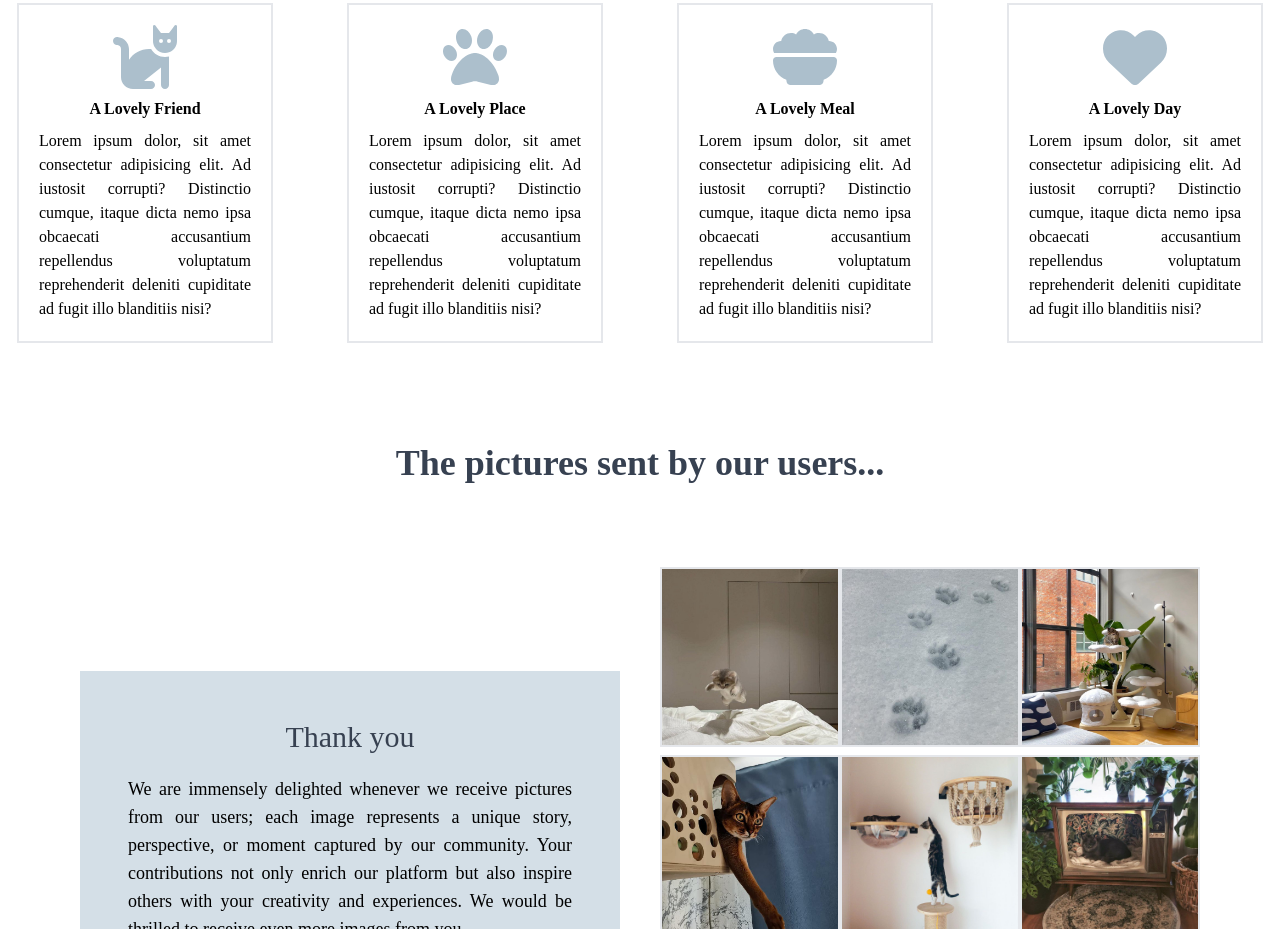
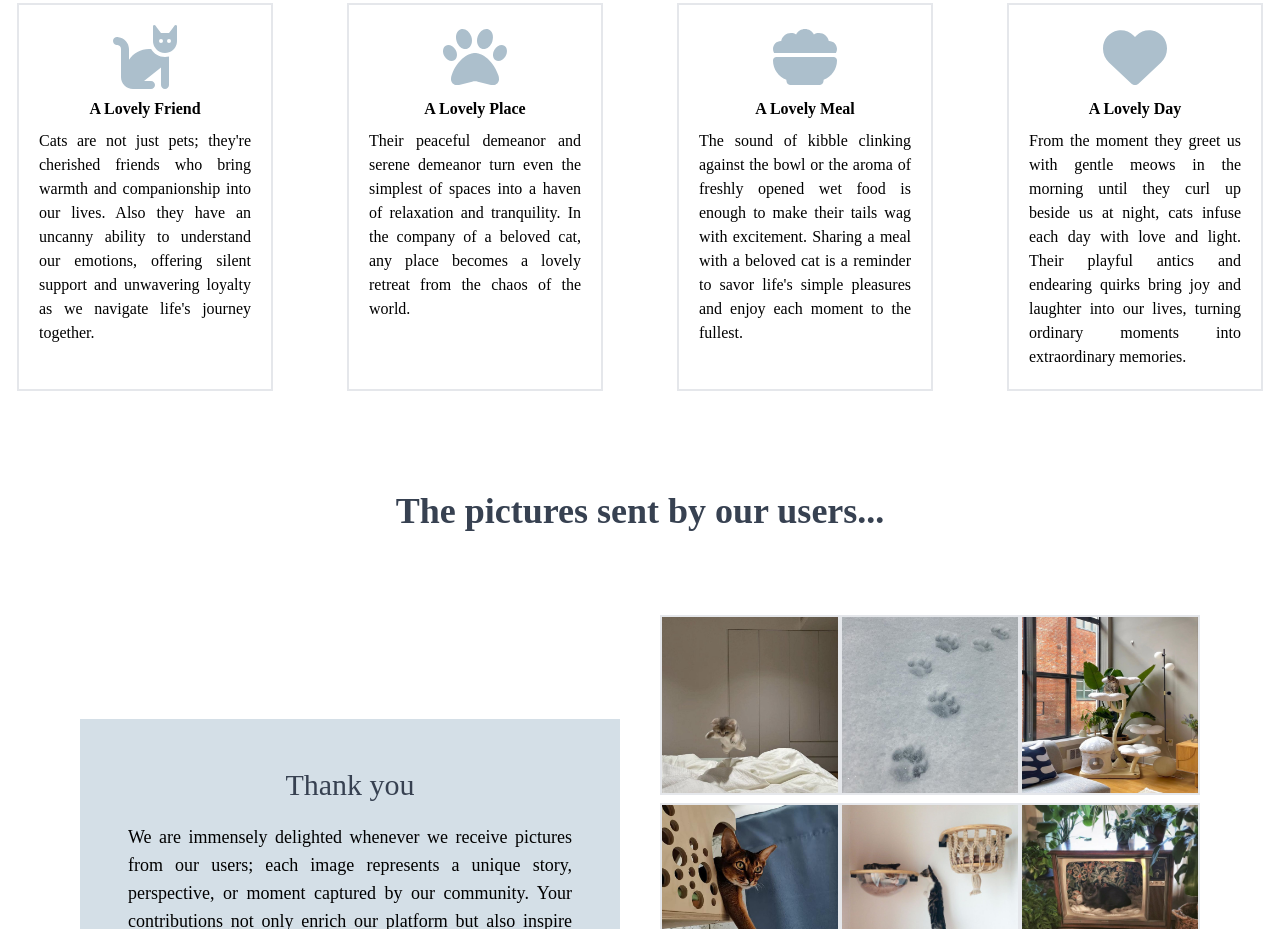
Before and after one commit to demetgas/tailwind-vue-project, a Vue app: page / in a window 1280 px wide. Shown: the part 3420-4349 px from the top of the page. Built offline with nearby package versions, Linux system fonts and the light colour scheme.

Commit message:
data changed

```diff
--- a/src/data/whatwedo.js
+++ b/src/data/whatwedo.js
@@ -9,25 +9,25 @@ const whatWeDo = [
     id: 1,
     icon: faCat,
     title: "A Lovely Friend",
-    desc: " Lorem ipsum dolor, sit amet consectetur adipisicing elit. Ad iustosit corrupti? Distinctio cumque, itaque dicta nemo ipsa obcaecati accusantium repellendus voluptatum reprehenderit deleniti cupiditate ad fugit illo blanditiis nisi?",
+    desc: "Cats are not just pets; they're cherished friends who bring warmth and companionship into our lives. Also they have an uncanny ability to understand our emotions, offering silent support and unwavering loyalty as we navigate life's journey together.",
   },
   {
     id: 2,
     icon: faPaw,
     title: "A Lovely Place",
-    desc: " Lorem ipsum dolor, sit amet consectetur adipisicing elit. Ad iustosit corrupti? Distinctio cumque, itaque dicta nemo ipsa obcaecati accusantium repellendus voluptatum reprehenderit deleniti cupiditate ad fugit illo blanditiis nisi?",
+    desc: "Their peaceful demeanor and serene demeanor turn even the simplest of spaces into a haven of relaxation and tranquility. In the company of a beloved cat, any place becomes a lovely retreat from the chaos of the world.",
   },
   {
     id: 3,
     icon: faBowlFood,
     title: "A Lovely Meal",
-    desc: " Lorem ipsum dolor, sit amet consectetur adipisicing elit. Ad iustosit corrupti? Distinctio cumque, itaque dicta nemo ipsa obcaecati accusantium repellendus voluptatum reprehenderit deleniti cupiditate ad fugit illo blanditiis nisi?",
+    desc: "The sound of kibble clinking against the bowl or the aroma of freshly opened wet food is enough to make their tails wag with excitement. Sharing a meal with a beloved cat is a reminder to savor life's simple pleasures and enjoy each moment to the fullest.",
   },
   {
     id: 4,
     icon: faHeart,
     title: "A Lovely Day",
-    desc: " Lorem ipsum dolor, sit amet consectetur adipisicing elit. Ad iustosit corrupti? Distinctio cumque, itaque dicta nemo ipsa obcaecati accusantium repellendus voluptatum reprehenderit deleniti cupiditate ad fugit illo blanditiis nisi?",
+    desc: "From the moment they greet us with gentle meows in the morning until they curl up beside us at night, cats infuse each day with love and light. Their playful antics and endearing quirks bring joy and laughter into our lives, turning ordinary moments into extraordinary memories. ",
   },
 ];
 
```
